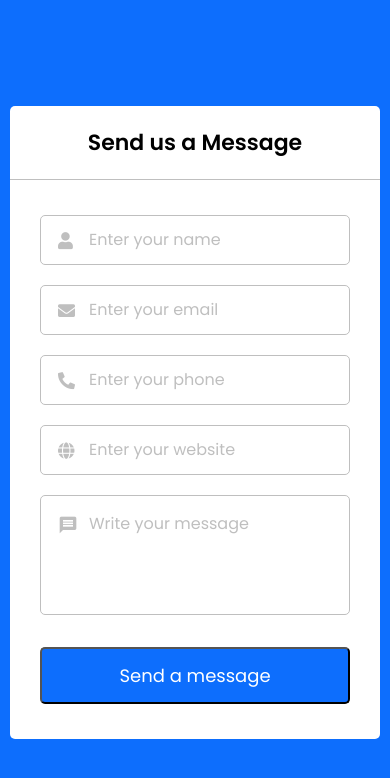
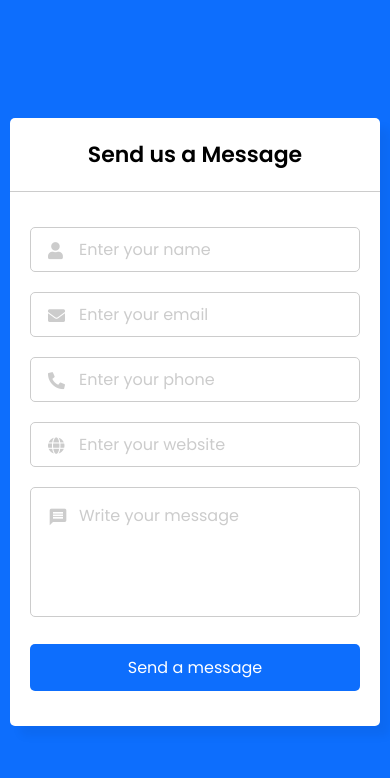
Before and after one commit to diogo-luiz/php_projects, a PHP site: page / in a window 390 px wide. Shown: the top 778 px of the page. Run offline with PHP 8.4, Linux system fonts and the light colour scheme.

Commit message:
Updating js and php

```diff
--- a/contact_form/script.js
+++ b/contact_form/script.js
@@ -1,27 +1,27 @@
 const form = document.querySelector("form"),
 statusTxt = form.querySelector(".button-area span");
-
 form.onsubmit = (e)=>{
     e.preventDefault(); //preventing form from submitting
     statusTxt.style.color = "#0D6EFD";
     statusTxt.style.display = "block";
+    statusTxt.innerText = "Sending your message...";
+    form.classList.add("disabled");
 
     let xhr = new XMLHttpRequest();
     xhr.open("POST", "message.php", true);
     xhr.onload = ()=>{
         if(xhr.readyState == 4 && xhr.status == 200){// if ajax response status is 200 & ready status is 4 means there is no any error
             let response = xhr.response;
-            if(response.indexOf("Área de email e mensagem são necessários!") != -1
-            || response.indexOf("Insira um email válido!")
-            || response.indexOf("Desculpe, houve um problema ao enviar seu email!")){
+            if(response.indexOf("Área de email e mensagem são necessários!") != -1 || response.indexOf("Insira um email válido!") != -1 || response.indexOf("Desculpe, houve um problema ao enviar seu email!") != -1){
                 statusTxt.style.color = "red";
             }else{
                 form.reset();
-                setTimeout(() =>{
+                setTimeout(()=>{
                     statusTxt.style.display = "none";
                 }, 3000);
             }
             statusTxt.innerText = response;
+            form.classList.remove("disabled");
         }
     }
     let formData = new FormData(form); //creating new FormData obj. This obj is used to send form data
--- a/contact_form/style.css
+++ b/contact_form/style.css
@@ -17,26 +17,40 @@ body{
     width: 715px;
     background: #fff;
     border-radius: 5px;
+    box-shadow: 10px 10px 10px rgba(0,0,0,0.05);
 }
 .wrapper header{
     font-size: 22px;
     font-weight: 600;
     padding: 20px 30px;
-    border-bottom: 1px solid #bfbfbf;
+    border-bottom: 1px solid #ccc;
 }
 .wrapper form{
     margin: 35px 30px;
 }
+.wrapper form.disabled{
+    pointer-events: none;
+    opacity: 0.7;
+}
 form .dbl-field{
     display: flex;
-    align-items: center;
     margin-bottom: 25px;
     justify-content: space-between;
 }
 .dbl-field .field{
     height: 50px;
+    display: flex;
     position: relative;
     width: calc(100% / 2 - 13px);
+}
+.wrapper form i{
+    position: absolute;
+    top: 50%;
+    left: 18px;
+    color: #ccc;
+    font-size: 17px;
+    pointer-events: none;
+    transform: translateY(-50%);
 }
 form .field input,
 form .message textarea {
@@ -46,24 +60,16 @@ form .message textarea {
     padding: 0 18px 0 48px;
     font-size: 16px;
     border-radius: 5px;
-    border: 1px solid #bfbfbf;
+    border: 1px solid #ccc;
 }
 form .field input::placeholder,
 form .message textarea::placeholder{
-    color: #bfbfbf;
+    color: #ccc;
 }
 form .field input:focus,
 form .message textarea:focus{
+    padding-left: 47px;
     border: 2px solid #0D6EFD;
-}
-.wrapper form i{
-    position: absolute;
-    left: 18px;
-    top: 50%;
-    color: #bfbfbf;
-    font-size: 17px;
-    pointer-events: none;
-    transform: translateY(-50%);
 }
 form .field input:focus ~ i,
 form .message textarea:focus ~ i{
@@ -79,9 +85,15 @@ form .message i{
 form .message textarea{
     min-width: 100%;
     max-width: 100%;
-    min-height: 120px;
-    max-height: 300px;
+    min-height: 130px;
+    max-height: 230px;
     padding: 15px 20px 0 48px;
+}
+form .message textarea;;::-webkit-scrollbar{
+    width: 0px;
+}
+.message textarea:focus{
+    padding-top: 14px;
 }
 form .button-area{
     margin: 25px 0;
@@ -89,15 +101,21 @@ form .button-area{
     align-items: center;
 }
 .button-area button{
+    color: #fff;
+    border: none;
+    outline: none;
     font-size: 18px;
-    color: #fff;
     cursor: pointer;
     border-radius: 5px;
+    padding: 13px 25px;
     background: #0D6EFD;
-    padding: 13px 25px;
+    transition: background 0.3s ease;
+}
+.button-area button:hover{
+    background: #025ce3;
 }
 .button-area span{
-    color: #0D6EFD;
+    font-size: 17px;
     margin-left: 30px;
     display: none;
 }
@@ -106,25 +124,32 @@ form .button-area{
     .wrapper header{
         text-align: center;
     }
+    .wrapper form{
+        margin: 35px 20px;
+    }
     form .dbl-field{
+        flex-direction: column;
         margin-bottom: 0px;
-        flex-direction: column;
     }
     .dbl-field .field{
         width: 100%;
+        height: 45px;
         margin-bottom: 20px;
     }
     form .message textarea{
         resize: none;
     }
     form .button-area{
+        margin-top: 20px;
         flex-direction: column;
     }
     .button-area button{
         width: 100%;
+        padding: 11px 0;
+        font-size: 16px;
     }
     .button-area span{
+        margin: 20px 0 0;
         text-align: center;
-        margin: 20px 0;
     }
 }
```
Also changed, not shown: contact_form/message.php (+5 -6 lines).
